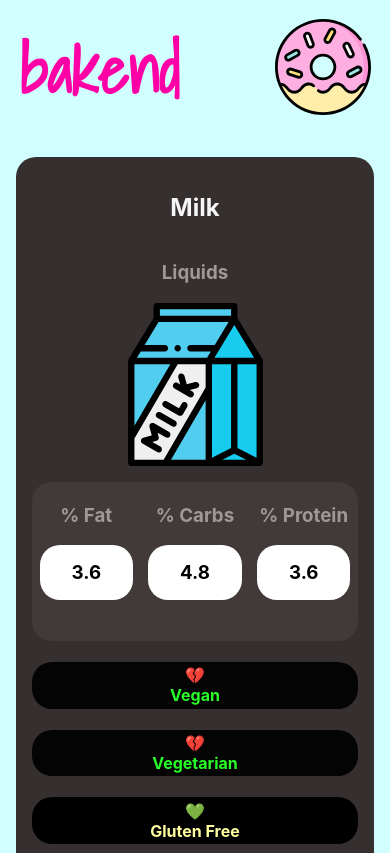
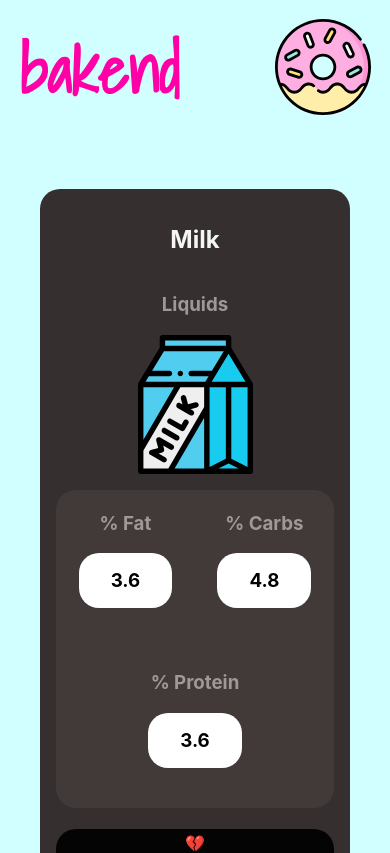
Before and after one commit to SilviaBarcellini/bakend, a Next.js app: page /mainCard in a window 390 px wide. Shown: the top 853 px of the page. Built offline with nearby package versions, Linux system fonts and the light colour scheme.

Commit message:
📱make card component responsive

```diff
--- a/components/cardMain/cardMain.module.css
+++ b/components/cardMain/cardMain.module.css
@@ -3,6 +3,8 @@
   color: #a09897;
   border-radius: 20px;
   padding: 1rem;
+  margin-bottom: 1rem;
+  min-width: 100%;
   display: flex;
   flex-direction: column;
   justify-content: center;
@@ -127,3 +129,12 @@
   padding: 0.2rem 1rem 0.2rem 1rem;
   border-radius: 20px;
 }
+
+.cardsContainer {
+  display: flex;
+  flex-direction: column;
+  justify-content: flex-start;
+  align-items: center;
+  align-content: center;
+  padding: 2rem;
+}
--- a/components/cardMain/cardMain.tsx
+++ b/components/cardMain/cardMain.tsx
@@ -30,6 +30,7 @@ function CardMain({
   soyFree,
 }: CardMainProps) {
   return (
+    <div className={styles.cardsContainer}>
       <div className={styles.cardMain}>
         <div className={styles.cardIntro}>
           <h2 className={styles.name}>{name}</h2>
@@ -93,6 +94,7 @@ function CardMain({
           </div>
         </div>
       </div>
+    </div>
   );
 }
 
--- a/pages/mainCard.tsx
+++ b/pages/mainCard.tsx
@@ -10,7 +10,7 @@ export default function MainCard() {
         <Header logo="bakend" imageSrc="/donuts.svg" />
       </div>
 
-      <div>
+      <div className={styles.container}>
         <div className={styles.card}>
           <CardMain
             name="Milk"
--- a/styles/MainCard.module.css
+++ b/styles/MainCard.module.css
@@ -1,4 +1,14 @@
+.container {
+  min-height: 100vh;
+  padding: 0 0.5rem;
+  display: flex;
+  flex-direction: column;
+  justify-content: center;
+  align-items: center;
+}
+
 .card {
   margin: 1rem;
   margin-bottom: 2rem;
+  width: 100%;
 }
```
Lines whose indentation alone changed are shown as unchanged.
